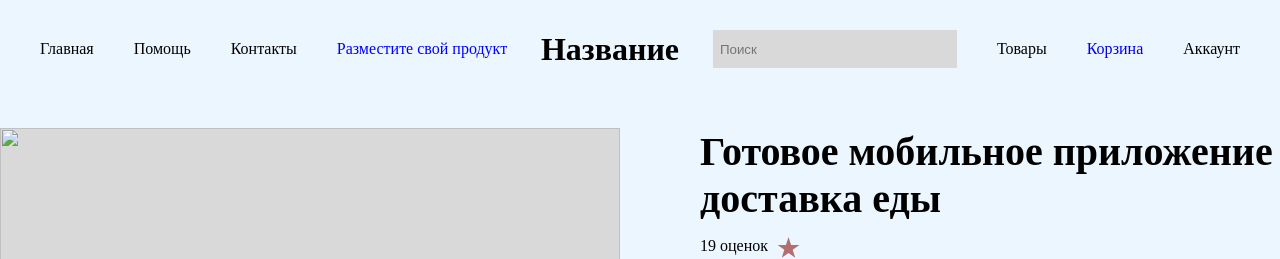
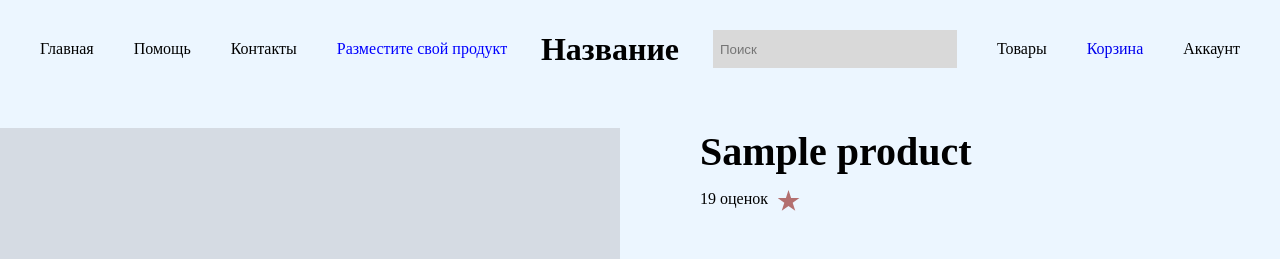
Before and after one commit to TenkachevaDaria/Djando_prodject_-, a Django app: template goods/templates/goods/product_page.html in a window 1280 px wide. Shown: the top 259 px of the page. Run offline with Django 4.2, Linux system fonts and the light colour scheme; the template is opened without the code that fills it: values that come from a table or form of the project are taken from there, others are empty; tables that the repository leaves empty hold one stand-in row (values such as "Sample post"); grey boxes marked "Sample" are stand-in pictures.

Commit message:
added my own page to each product

```diff
--- a/goods/models.py
+++ b/goods/models.py
@@ -66,7 +66,7 @@ class Product(models.Model):
         verbose_name_plural = 'Продукты'
 
     def __str__(self) -> str:
-        return f'| Название - {self.name} | Категория - {self.category} | Цена - {self.price} | Дата добавления - {self.date_added} |'
+        return f'| Название - {self.name} | {self.category} | Цена - {self.price} | Дата добавления - {self.date_added} |'
 
 
 class Order(models.Model):
--- a/goods/templates/goods/product_page.html
+++ b/goods/templates/goods/product_page.html
@@ -7,9 +7,13 @@
 
 {% block content %}
     <div class="product_page_container">
-        <img src="" alt="" class="product_page__img">
+            {% if product.image %}
+                <img src="{{ product.image.url }}" alt="" class="product_page__img">
+            {% else %}
+                <img src="" alt="" class="product_page__img">
+            {% endif %}
         <div class="product">
-            <h2 class="product__name">Готовое мобильное приложение доставка еды</h2>
+            <h2 class="product__name">{{ product.name }}</h2>
             <div class="product__rating">
                 <p class="rating_num">19 оценок</p>
                 <ul class="rating_stars">
@@ -32,7 +36,15 @@
                 </ul>
             </div>
             <div class="price_share_container">
-                <p class="product__price">145 000 ₽</p>
+                {% if product.discount_set.all %}
+                    {% for discount in product.discount_set.all %}
+                        {% if discount.final_price %}
+                            <p class="product__price">{{ discount.final_price }} ₽</p>
+                        {% else %}
+                            <p class="product__price">{{ product.price }} ₽</p>
+                        {% endif %}
+                    {% endfor %}
+                {% endif %}
                 <ul class="icons_buttons">
                     <li class="icon"><svg width="34.000000" height="34.000000" viewBox="0 0 34 34" fill="none"
                             xmlns="http://www.w3.org/2000/svg" xmlns:xlink="http://www.w3.org/1999/xlink">
@@ -93,7 +105,7 @@
             <button class="btn btn_add"><b>Добавить в корзину</b></button>
             <br><button class="btn btn_buy_now"><b>Купить сейчас</b></button>
             <div class="saler_info">
-                <p class="saler_name"><b>Продавец:</b> MobileApp Бобо</p>
+                <p class="saler_name"><b>Продавец: </b>{{ product.manufacturer.name }}</p>
                 <details class="descr_from_saler">
                     <summary class="product__saler_descr">
                         <b>О товаре</b>
@@ -101,16 +113,13 @@
                             <div class="summary_marker_stick1"></div>
                             <div class="summary_marker_stick2"></div>
                         </div></summary>
-                    <p class="short_descr">
-                        Готовое мобильное приложение для доставки еды. Проект реализован на Flutter + Php(Laravel)
-                        IOS + android + админ панель
-                    </p>
+                    <p class="short_descr">{{ product.description }}</p>
                 </details>
                 <p class="decrs_for_customer"><b>Нужно для заказа:</b><br>Готовое мобильное приложение для доставки
                     еды.
                     Проект реализован на Flutter + Php(Laravel) IOS + android + админ панель</p>
                 <p class="type"><b>Вид:</b> Мобильное приложение</p>
-                <p class="platform"><b>Платформа:</b> android</p>
+                <p class="platform"><b>Платформа: </b>{{ product.category.name }}</p>
                 <p class="special_inf"><b>Объем услуги в кворке:</b> Ios + android + admin панель</p>
             </div>
         </div>
--- a/goods/templates/goods/products.html
+++ b/goods/templates/goods/products.html
@@ -25,9 +25,10 @@
             </div>
             <div class="product_box">
                 <ul class="products_list">
+
                     {% for product in products %}
                         <li class="product_card">
-
+                            <a href="{% url "catalog:product" product.slug %}">
                                 {% if product.image %}
                                     <img src="{{ product.image.url }}" alt="" class="product__img shadow_element">
                                 {% else %}
@@ -55,6 +56,7 @@
                                         {% endif %}
                                     {% endfor %}
                                 {% endif %}
+                            </a>
                         </li>
                     {% endfor %}
                 </ul>
--- a/goods/urls.py
+++ b/goods/urls.py
@@ -6,5 +6,5 @@ app_name = 'goods'
 
 urlpatterns = [
     path('', views.catalog, name='index'),
-    path("product/", views.product, name="product"),
+    path('product/<slug:product_slug>/', views.product, name='product'),
 ]
```
Also changed, not shown: goods/views.py (+10 -3 lines). Lines whose indentation alone changed are shown as unchanged.
